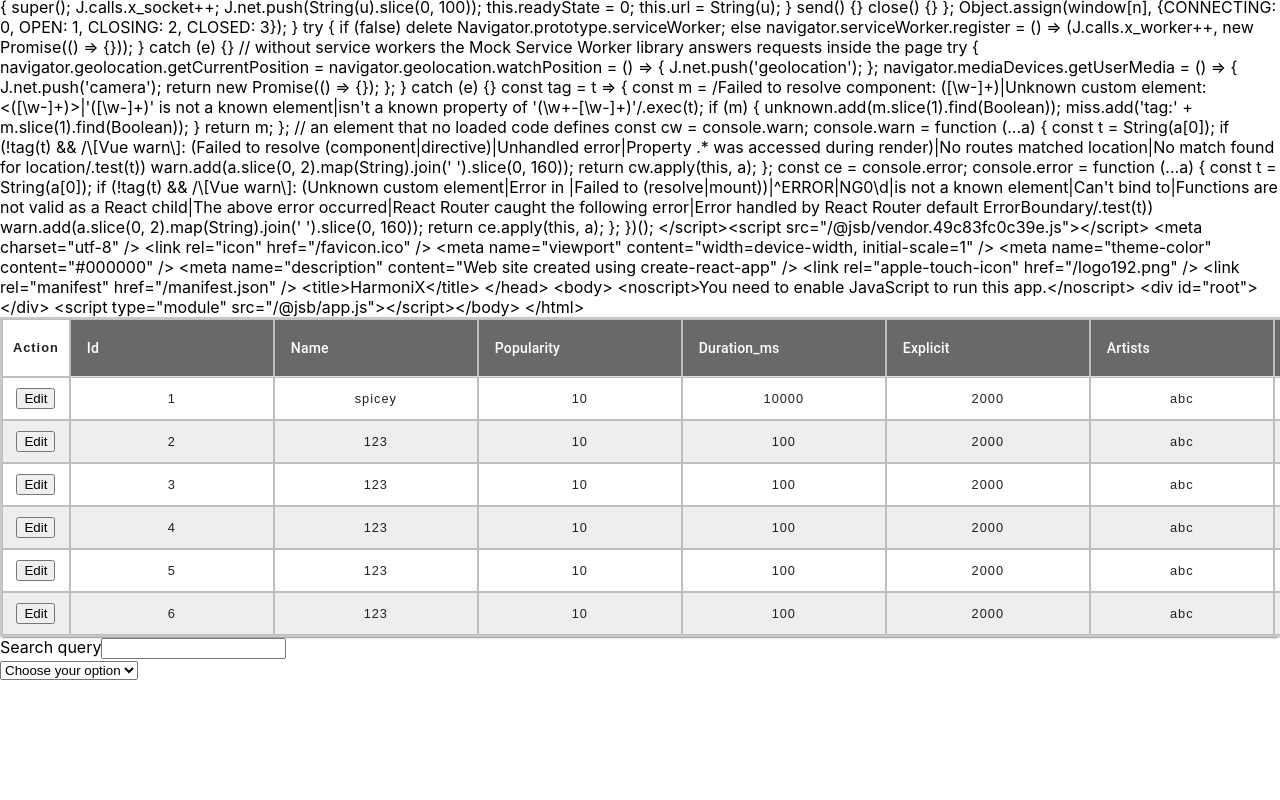
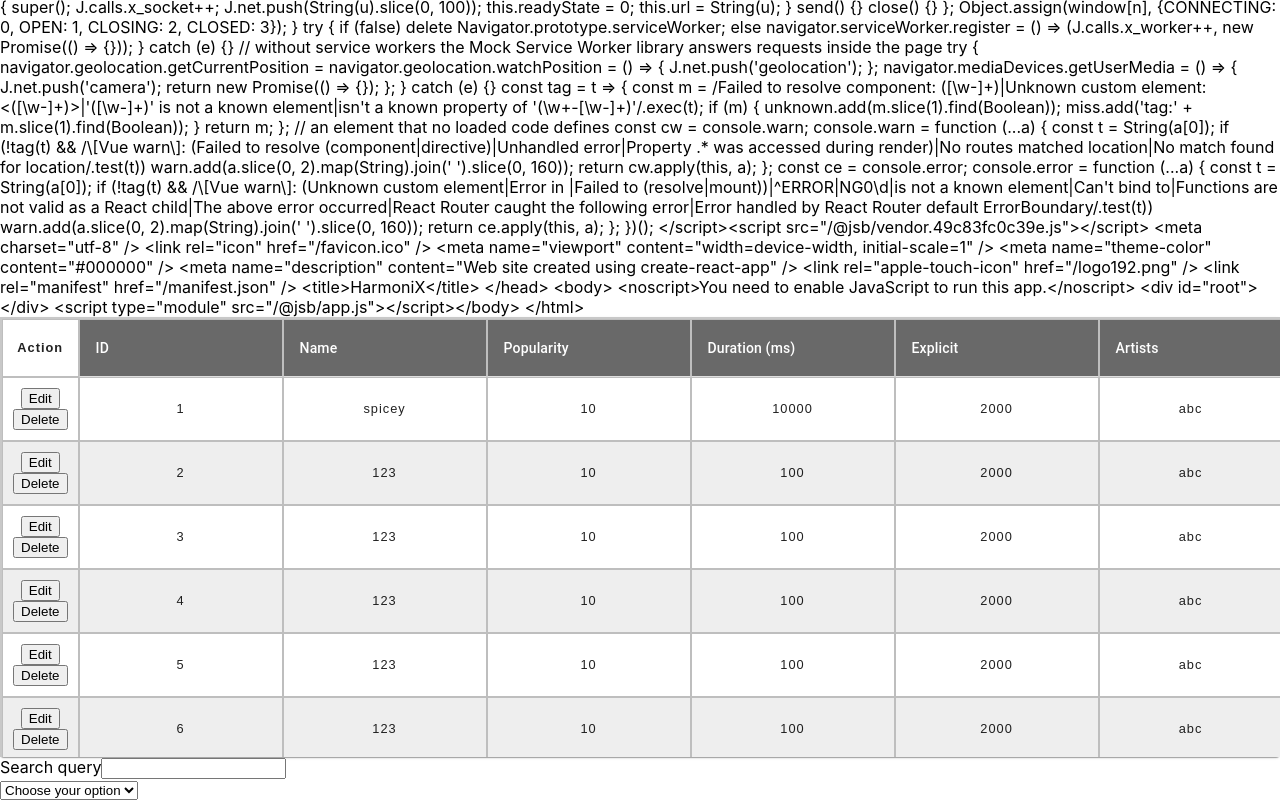
Before and after one commit to borozcod/HarmoniX, a React (Create React App) app in the folder client/: page / in a window 1280 px wide. Shown: the part 2829-3629 px from the top of the page. Before the commit the page ends 3509 px from the top, so only its background shows below. Built offline with nearby package versions, Linux system fonts and the light colour scheme.

Commit message:
Added delete functionality

```diff
--- a/client/src/components/ReadOnlyRow.js
+++ b/client/src/components/ReadOnlyRow.js
@@ -1,10 +1,11 @@
 import React from 'react'
 
-const ReadOnlyRow = ({rows, handleEditClick}) => {
+const ReadOnlyRow = ({rows, handleEditClick, handleDeleteClick}) => {
 	return (
 		<tr>
 			<td>
 			<button type='button' onClick={(event)=> handleEditClick(event,rows)}>Edit</button>
+			<button type='button' onClick={(event)=> handleDeleteClick(event,rows)}>Delete</button>
 			</td>
 			<td>{rows.id}</td>
 			<td>{rows.name}</td>
--- a/client/src/components/Table.js
+++ b/client/src/components/Table.js
@@ -18,16 +18,14 @@ import axios from 'axios';
 
 
 
-
 const DataTable = () => {
-
 
 	const [rows, setRows] = useState(json_data);
 
 
-
 	//this is for edit row
 	const [editId, setEditId] = useState(null);
+
 	const [editFormData, setEditFormData] = useState(
 		{
 			id: "",
@@ -50,7 +48,6 @@ const DataTable = () => {
 			valence: "",
 			tempo: "",
 			time_signature: ""
-
 		}
 	)
 
@@ -58,90 +55,27 @@ const DataTable = () => {
 		setRows(newData)
 	}
 
-
-
 	const columns =  [
-    {id: 'id', label: "Id", minWidth: 170},
+		{id: 'id', label: "ID", minWidth: 170},
 		{id: 'name', label: "Name", minWidth: 170},
 		{id: 'popularity', label: "Popularity", minWidth: 170},
-    {id: 'duration_ms', label: "Duration_ms", minWidth: 170},
+		{id: 'duration_ms', label: "Duration (ms)", minWidth: 170},
 		{id: 'explicit', label: "Explicit", minWidth: 170},
-    {
-        label: 'Artists',
-        id: 'artists',
-        minWidth: 150
-    },
-    {
-        label: 'Id_artists',
-        id: 'id_artists',
-        minWidth: 150
-    },
-    {
-        label: 'Release_date',
-        id: 'release_date',
-        minWidth: 150
-    },
-    {
-        label: 'Danceability',
-        id: 'danceability',
-        minWidth: 150
-    },
-    {
-        label: 'Energy',
-        id: 'energy',
-        minWidth: 150
-    },
-    {
-        label: 'Key',
-        id: 'key',
-        minWidth: 150
-    },
-    {
-        label: 'Loudness',
-        id: 'loudness',
-        minWidth: 150
-    },
-    {
-        label: 'Mode',
-        id: 'mode',
-        minWidth: 150
-    },
-    {
-        label: 'Speechiness',
-        id: 'speechiness',
-        minWidth: 150
-    },
-    {
-        label: 'Acousticness',
-        id: 'acousticness',
-        minWidth: 150
-    },
-    {
-        label: 'Instrumentalness',
-        id: 'instrumentalness',
-        minWidth: 150
-    },
-    {
-        label: 'Liveness',
-        id: 'liveness',
-        minWidth: 150
-    },
-    {
-        label: 'Valence',
-        id: 'valence',
-        minWidth: 150
-    },
-    {
-        label: 'Tempo',
-        id: 'tempo',
-        minWidth: 150
-    },
-    {
-        label: 'Time_signature',
-        id: 'time_signature',
-        minWidth: 150
-    },
-
+		{id: 'artists', label: "Artists", minWidth: 150},
+		{id: 'id_artists', label: "Artist ID", minWidth: 150},
+		{id: 'release_date', label: "Release Date", minWidth: 150},
+		{id: 'danceability', label: "Danceability", minWidth: 150},
+		{id: 'energy', label: "Energy", minWidth: 150},
+		{id: 'key', label: "Key", minWidth: 150},
+		{id: 'loudness', label: "Loudness", minWidth: 150},
+		{id: 'mode', label: "Mode", minWidth: 150},
+		{id: 'speechiness', label: "Speechiness", minWidth: 150},
+		{id: 'acousticness', label: "Acousticness", minWidth: 150},
+		{id: 'instrumentalness', label: "Instrumentalness", minWidth: 150},
+		{id: 'liveness', label: "Liveness", minWidth: 150},
+		{id: 'valence', label: "Valence", minWidth: 150},
+		{id: 'tempo', label: "Tempo", minWidth: 150},
+		{id: 'time_signature', label: "Time Signature", minWidth: 150},
 	]
 
 	const handleEditFormChange = (event) => {
@@ -194,6 +128,52 @@ const DataTable = () => {
 		setEditFormData(formValues)
 	}
 
+	const handleDeleteClick = (event, row) => {
+		event.preventDefault();
+
+		const deletedrow = {
+			id: row.id,
+			name: row.name,
+			popularity: row.popularity,
+			duration_ms: row.duration_ms,
+			explicit: row.explicit,
+			artists: row.artists,
+			id_artists: row.id_artists,
+			release_date: row.release_date,
+			danceability: row.danceability,
+			energy: row.energy,
+			key: row.key,
+			loudness: row.loudness,
+			mode: row.mode,
+			speechiness: row.speechiness,
+			acousticness: row.acousticness,
+			instrumentalness: row.instrumentalness,
+			liveness:row.liveness,
+			valence:row.valence,
+			tempo: row.tempo,
+			time_signature: row.time_signature
+		}
+
+		const newRow = [...rows]
+
+		const index = rows.findIndex( (row)=> row.id === row.id)
+
+		axios.post('http://localhost:8080/delete', deletedrow)
+		.then(response => {
+			console.log(response)
+		})
+		.catch(error=>{
+			console.log(error)
+		})
+
+		newRow.splice(index, 1)
+		setRows(newRow)
+
+		console.log("Hello")
+		console.log(rows)
+
+	}
+
 	const handleEditFormSubmit = (event) => {
 		event.preventDefault();
 
@@ -233,10 +213,9 @@ const DataTable = () => {
 		.catch(error=>{
 			console.log(error)
 		})
+
 		setRows(newRow)
-
 		setEditId(null)
-
 		console.log(rows)
 	}
 
@@ -245,10 +224,7 @@ const handleEditCancel = (e) => {
 		setEditId(null);
 	}
 
-
 	return (
-
-
 		<div>
 
 			<form onSubmit={handleEditFormSubmit}>
@@ -274,8 +250,7 @@ const handleEditCancel = (e) => {
 								<Fragment>
 									{editId === row.id?
 									<EditableRow editFormData = {editFormData} handleEditFormChange = {handleEditFormChange} handleEditCancel= {handleEditCancel} /> :
-                                <ReadOnlyRow rows = {row} handleEditClick = {handleEditClick}/>}
-
+									<ReadOnlyRow rows = {row} handleEditClick = {handleEditClick} handleDeleteClick = {handleDeleteClick} />}
 								</Fragment>
 							)
 
@@ -290,8 +265,6 @@ const handleEditCancel = (e) => {
 				onSearchHandler={onSearchHandler}
 			/>
 
-
-
 		</div>
 
 	);
```
Also changed, not shown: client/src/App.js (indentation only), 2 other files (tests, documents, lock files or other folders). Lines whose indentation alone changed are shown as unchanged.
